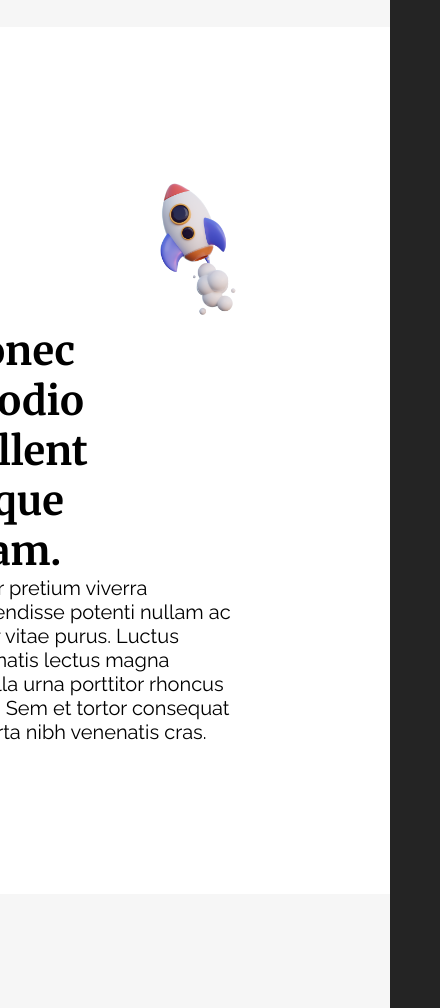
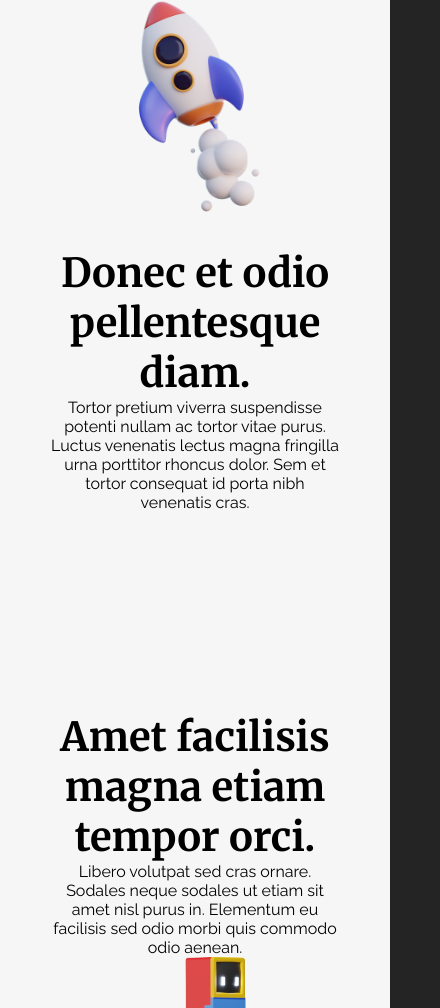
Before and after one commit to sergiogonzalezyes/Chat-Appliacation3, a React (Vite) app in the folder Chat-Application/: page / in a window 390 px wide. Shown: the part 1632-2640 px from the top of the page, 440 px wide, since content can reach past the window. Built offline with nearby package versions, Linux system fonts and the light colour scheme.

Commit message:
finally made it mobile responsive

```diff
--- a/Chat-Application/src/App.css
+++ b/Chat-Application/src/App.css
@@ -10,6 +10,7 @@ html {
 }
 .App {
     background-color: #242424;
+    max-width: 100%;
 }
 
 .welcomeLogo {
@@ -109,6 +110,14 @@ input {
     text-align: left;
     margin-bottom: 20px;
 }
+.Describe_Web_Site_1 {
+    /* margin-right: 100px; */
+    font-family: "Raleway", sans-serif;
+    font-size: 20px;
+    width: 100%;
+    text-align: center;
+    margin-bottom: 20px;
+}
 .Title {
     font-family: "Merriweather", serif;
     font-size: 40px;
@@ -122,31 +131,28 @@ input {
 /* componenets */
 
 .First_Section_1 {
-    margin-top: 100px;
+    padding-bottom: 100px;
     max-width: 100%;
     display: flex;
     flex-direction: row;
-    align-items: stretch;
-    text-align: center;
+    /* align-items: stretch; */
     align-items: center;
+    background-color: #f6f6f6;
 }
 .Layout_Image {
-    width: 50%;
+    width: 80%;
 }
-.Describe_Web_Site_1 {
-    margin-left: 200px;
+.Text_Prop {
     font-family: "Raleway", sans-serif;
-    font-size: 20px;
-    width: 100%;
-    text-align: left;
 }
+
 .Title_1 {
     font-family: "Merriweather", serif;
     font-size: 40px;
     text-align: left;
     word-wrap: break-word;
     overflow-wrap: break-word;
-    max-width: 50%;
+    /* max-width: 50%; */
 }
 .container_1 {
     background-color: #f6f6f6;
@@ -216,7 +222,14 @@ p {
     }
     .Text_1 {
         width: 100%;
-        max-width: 50%;
+        /* max-width: 50%; */
+    }
+    .Title_1 {
+        text-align: center;
+    }
+    .Text_Prop {
+        text-align: center;
+        /* margin-right: 100px; */
     }
     .Title {
         font-family: "Merriweather", serif;
@@ -230,9 +243,13 @@ p {
     }
     .Describe_Web_Site {
         margin-right: auto;
-        /* margin-left: 20px; */
         text-align: center;
     }
+    .Describe_Web_Site_1 {
+        margin-right: auto;
+        text-align: center;
+    }
+
     .First_Section_1 {
         flex-direction: column;
     }
--- a/Chat-Application/src/components/pagelayout.jsx
+++ b/Chat-Application/src/components/pagelayout.jsx
@@ -7,11 +7,11 @@ import React from "react"
 export const PageLayout = (props) => {
 return (<div class="container_1">
   <section className="First_Section_1">
-  <div className="Describe_Web_Site_1">
+  <div className="Home_Image">
       <p className="Title_1">{props.title}</p>
-      <p>{props.text}</p>
+      <p className="Text_Prop">{props.text}</p>
     </div>
-    <div>
+    <div className="Describe_Web_Site_1">
       <img src={props.img} alt="" className="Layout_Image" />
     </div>
   </section>
--- a/Chat-Application/src/components/pagelayout2.jsx
+++ b/Chat-Application/src/components/pagelayout2.jsx
@@ -1,17 +1,16 @@
 import React from "react"
 
 export const PageLayout2 = (props) => {
-return (<div class="container_2">
+return (<div class="container_1">
   <section className="First_Section_1">
-  <div>
+  <div className="Describe_Web_Site_1">
       <img src={props.img} alt="" className="Layout_Image" />
     </div>
-  <div className="Describe_Web_Site_2">
+  <div className="Home_Image">
       <p className="Title_1">{props.title}</p>
-      <p>{props.text}</p>
+      <p className="Text_Prop">{props.text}</p>
     </div>
   </section>
-
 </div>)
 
 
```
